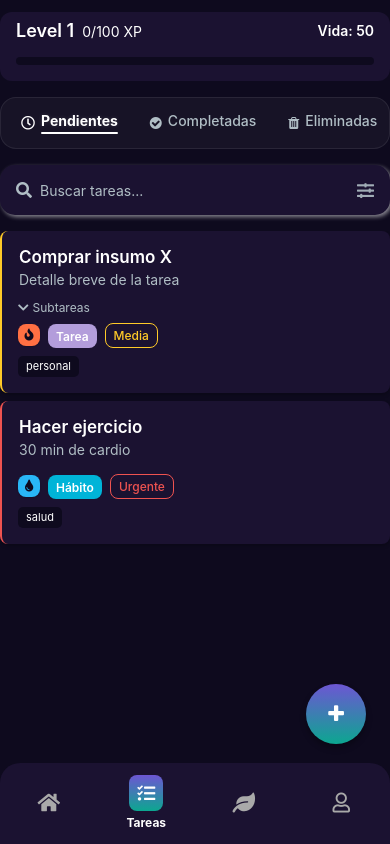
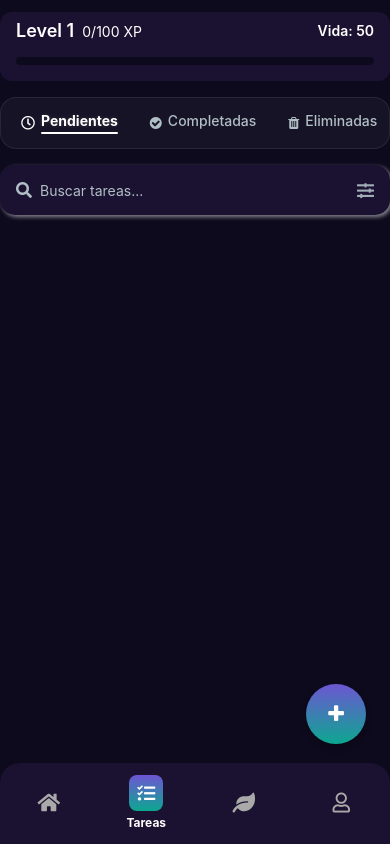
Before and after one commit to codesebastianvega/mana-bloom-app, a React Native app: screen /TasksScreen in a window 390 px wide. Built offline with nearby package versions, Linux system fonts and the light colour scheme.

Commit message:
feat(tasks/persistence): persist tasks with AsyncStorage

```diff
--- a/src/screens/TasksScreen.js
+++ b/src/screens/TasksScreen.js
@@ -1,12 +1,12 @@
 // [MB] Módulo: Tasks / Sección: Pantalla de tareas
 // Afecta: TasksScreen (listado y gestión de tareas)
-// Propósito: Listar, filtrar y aplicar recompensas por completar tareas
-// Puntos de edición futura: persistencia de tareas y estilos de filtros
+// Propósito: Listar, filtrar y persistir tareas con recompensas seguras
+// Puntos de edición futura: manejo remoto y estilos de filtros
 // Autor: Codex - Fecha: 2025-08-12
 
 import React, { useState, useEffect } from "react";
 import { SafeAreaView, FlatList, Modal, View } from "react-native";
-import AsyncStorage from "@react-native-async-storage/async-storage";
+import { getTasks as getStoredTasks, setTasks as setStoredTasks } from "../storage";
 
 import StatsHeader from "../components/StatsHeader";
 import SearchBar from "../components/SearchBar/SearchBar";
@@ -140,37 +140,7 @@ const elementInfo = {
 export default function TasksScreen() {
   const dispatch = useAppDispatch();
   // ——— 2) Estados ———
-  const [tasks, setTasks] = useState([
-    // Ejemplo de tareas; reemplaza/inyecta tus datos reales
-    {
-      id: 1,
-      title: "Comprar insumo X",
-      note: "Detalle breve de la tarea",
-      completed: false,
-      isDeleted: false,
-      type: "single",
-      element: "fire",
-      priority: "medium",
-      tags: ["personal"],
-      difficulty: "hard",
-      subtasks: [
-        { id: 1, text: "Revisar opciones", completed: false },
-        { id: 2, text: "Hacer pedido", completed: false },
-      ],
-    },
-    {
-      id: 2,
-      title: "Hacer ejercicio",
-      note: "30 min de cardio",
-      completed: false,
-      isDeleted: false,
-      type: "habit",
-      element: "water",
-      priority: "hard",
-      tags: ["salud"],
-      difficulty: "medium",
-    },
-  ]);
+  const [tasks, setTasks] = useState([]);
   const uniqueTags = Array.from(new Set(tasks.flatMap((t) => t.tags || [])));
   // useState para manejar el estado de los filtros
   const [activeFilter, setActiveFilter] = useState("all");
@@ -185,28 +155,20 @@ export default function TasksScreen() {
   const [showEditModal, setShowEditModal] = useState(false);
 
   useEffect(() => {
-    const loadTasks = async () => {
-      try {
-        const storedTasks = await AsyncStorage.getItem("tasks");
-        if (storedTasks) {
-          setTasks(JSON.parse(storedTasks));
-        }
-      } catch (error) {
-        console.error("Error loading tasks", error);
-      }
+    const hydrate = async () => {
+      const stored = await getStoredTasks();
+      const normalized = stored.map((t) => ({
+        ...t,
+        note: t.note ?? t.description ?? "",
+        completed: t.done,
+      }));
+      setTasks(normalized);
     };
-    loadTasks();
+    hydrate();
   }, []);
 
   useEffect(() => {
-    const saveTasks = async () => {
-      try {
-        await AsyncStorage.setItem("tasks", JSON.stringify(tasks));
-      } catch (error) {
-        console.error("Error saving tasks", error);
-      }
-    };
-    saveTasks();
+    setStoredTasks(tasks);
   }, [tasks]);
 
   const difficultyOptions = [
@@ -216,57 +178,95 @@ export default function TasksScreen() {
   ];
   // filtro avanzado
   const [difficultyFilter, setDifficultyFilter] = useState("all");
-
-  const handleSaveTask = (data) => {
-    const nextId = tasks.length ? Math.max(...tasks.map((t) => t.id)) + 1 : 1;
+  const addTask = (draft) => {
     const newTask = {
-      id: nextId,
+      id: Date.now().toString(),
+      title: draft.title,
+      description: draft.description || draft.note || "",
+      note: draft.note || "",
+      priority: draft.priority,
+      type: draft.type,
+      element: draft.element,
+      tags: draft.tags || [],
+      difficulty: draft.difficulty,
+      subtasks: draft.subtasks || [],
+      done: false,
       completed: false,
       isDeleted: false,
-      ...data,
+      createdAt: new Date().toISOString(),
+      completedAt: null,
     };
     setTasks((prev) => [newTask, ...prev]);
   };
-  // ——— 3) Handlers ———
-  const onToggleComplete = (id) =>
+
+  const updateTask = (updated) => {
+    const toSave = { ...updated };
+    if (updated.note !== undefined) {
+      toSave.description = updated.note;
+    }
     setTasks((prev) =>
-      prev.map((t) =>
-        t.id === id ? { ...t, completed: !t.completed, isDeleted: false } : t
-      )
+      prev.map((t) => (t.id === toSave.id ? { ...t, ...toSave } : t))
     );
-  const onTaskCompleted = (task) => {
+  };
+
+  const deleteTask = (id) => {
+    setTasks((prev) => prev.filter((t) => t.id !== id));
+  };
+
+  const toggleTaskDone = (id) => {
+    const target = tasks.find((t) => t.id === id);
+    if (!target) return;
+    const newDone = !target.done;
+    const updated = {
+      ...target,
+      done: newDone,
+      completed: newDone,
+      completedAt: newDone ? new Date().toISOString() : null,
+      isDeleted: false,
+    };
+    setTasks((prev) => prev.map((t) => (t.id === id ? updated : t)));
+    if (newDone) {
       const priorityLabel =
-      priorityOptions.find((p) => p.key === task.priority)?.label || "";
+        priorityOptions.find((p) => p.key === target.priority)?.label || "";
       const { xp = 0, mana = 0 } =
         XP_REWARD_BY_PRIORITY[priorityLabel] || { xp: 0, mana: 0 };
       dispatch({
         type: "APPLY_TASK_REWARD",
         payload: { xpDelta: xp, manaDelta: mana },
       });
+    }
   };
+
   const onSoftDeleteTask = (id) =>
-    setTasks((prev) =>
-      prev.map((t) => (t.id === id ? { ...t, isDeleted: true } : t))
-    );
+    setTasks((prev) => prev.map((t) => (t.id === id ? { ...t, isDeleted: true } : t)));
+
   const onRestoreTask = (id) =>
     setTasks((prev) =>
       prev.map((t) =>
-        t.id === id ? { ...t, isDeleted: false, completed: false } : t
+        t.id === id
+          ? { ...t, isDeleted: false, done: false, completed: false, completedAt: null }
+          : t
       )
     );
-  const onPermanentDeleteTask = (id) =>
-    setTasks((prev) => prev.filter((t) => t.id !== id));
+
+  const onPermanentDeleteTask = (id) => deleteTask(id);
+
   const onEditTask = (task) => {
     setEditingTask(task);
     setShowEditModal(true);
   };
-  const handleUpdateTask = (updatedTask) => {
-    setTasks((prev) =>
-      prev.map((t) => (t.id === updatedTask.id ? updatedTask : t))
-    );
+
+  const handleSaveTask = (data) => {
+    addTask(data);
+    setShowAddModal(false);
+  };
+
+  const handleUpdateTask = (updatedData) => {
+    updateTask(updatedData);
     setShowEditModal(false);
     setEditingTask(null);
   };
+
   const onToggleSubtask = (taskId, subId) =>
     setTasks((prev) =>
       prev.map((t) => {
@@ -279,7 +279,7 @@ export default function TasksScreen() {
         };
       })
     );
-  //boton para añadir tarea
+
   const onAddTask = () => {
     setShowAddModal(true);
   };
@@ -289,13 +289,13 @@ export default function TasksScreen() {
     let stateOK;
     switch (statusFilter) {
       case "completed":
-        stateOK = task.completed && !task.isDeleted;
+        stateOK = task.done && !task.isDeleted;
         break;
       case "deleted":
         stateOK = task.isDeleted;
         break;
       default:
-        stateOK = !task.completed && !task.isDeleted;
+        stateOK = !task.done && !task.isDeleted;
     }
     const typeOK = activeFilter === "all" || task.type === activeFilter;
     const elementOK = elementFilter === "all" || task.element === elementFilter;
@@ -336,17 +336,17 @@ export default function TasksScreen() {
         renderItem={({ item }) => (
           <SwipeableTaskItem
             task={item}
-            onToggleComplete={onToggleComplete}
+            onToggleComplete={toggleTaskDone}
             onSoftDeleteTask={onSoftDeleteTask}
             onRestoreTask={onRestoreTask}
             onPermanentDeleteTask={onPermanentDeleteTask}
             onEditTask={onEditTask}
             onToggleSubtask={onToggleSubtask}
             activeFilter={statusFilter}
-            onTaskCompleted={onTaskCompleted}
           />
         )}
         style={styles.list}
+        contentContainerStyle={{ paddingBottom: 96 }}
       />
 
       <AddTaskButton onPress={onAddTask} />
--- a/src/storage.js
+++ b/src/storage.js
@@ -1,5 +1,5 @@
 // [MB] Módulo: Estado / Sección: Storage helpers
-// Afecta: AppContext (persistencia de maná, rachas y progreso)
+// Afecta: AppContext (persistencia de maná, rachas, progreso y tareas)
 // Propósito: Persistir datos básicos de usuario en AsyncStorage
 // Puntos de edición futura: extender a otros campos y manejo de errores
 // Autor: Codex - Fecha: 2025-08-12
@@ -10,6 +10,7 @@ const MANA_KEY = "mb:mana";
 const STREAK_KEY = "mb:streak";
 const LAST_CLAIM_DATE_KEY = "mb:lastClaimDate";
 const PROGRESS_KEY = "mb:progress";
+const TASKS_KEY = "mb:tasks";
 
 export async function getMana() {
   try {
@@ -94,3 +95,22 @@ export async function setProgress(progress) {
     console.warn("Error guardando progreso en storage", e);
   }
 }
+
+// [MB] Helpers de tareas
+export async function getTasks() {
+  try {
+    const value = await AsyncStorage.getItem(TASKS_KEY);
+    return value ? JSON.parse(value) : [];
+  } catch (e) {
+    console.warn("Error leyendo tareas de storage", e);
+    return [];
+  }
+}
+
+export async function setTasks(tasks) {
+  try {
+    await AsyncStorage.setItem(TASKS_KEY, JSON.stringify(tasks));
+  } catch (e) {
+    console.warn("Error guardando tareas en storage", e);
+  }
+}
```
Lines whose indentation alone changed are shown as unchanged.
